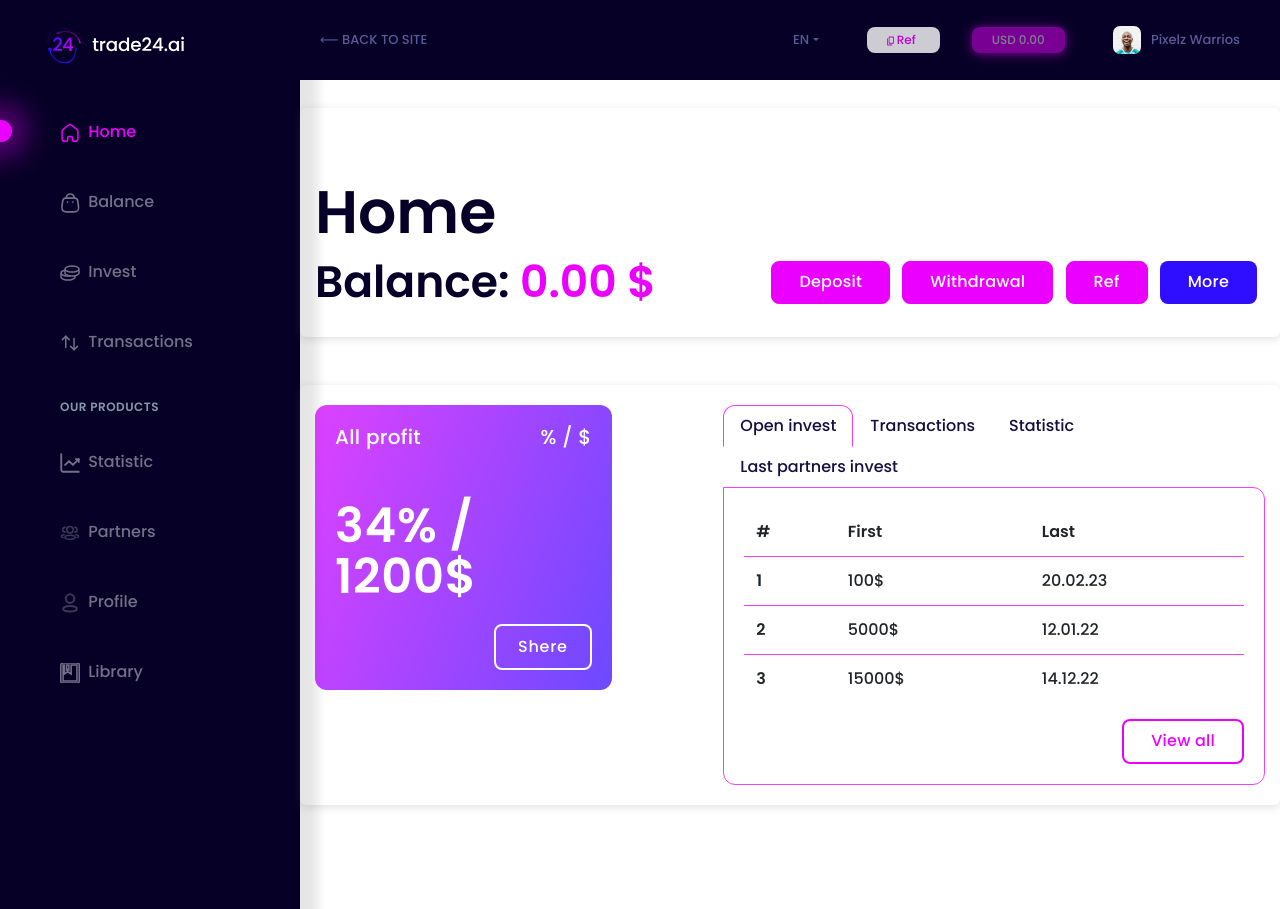
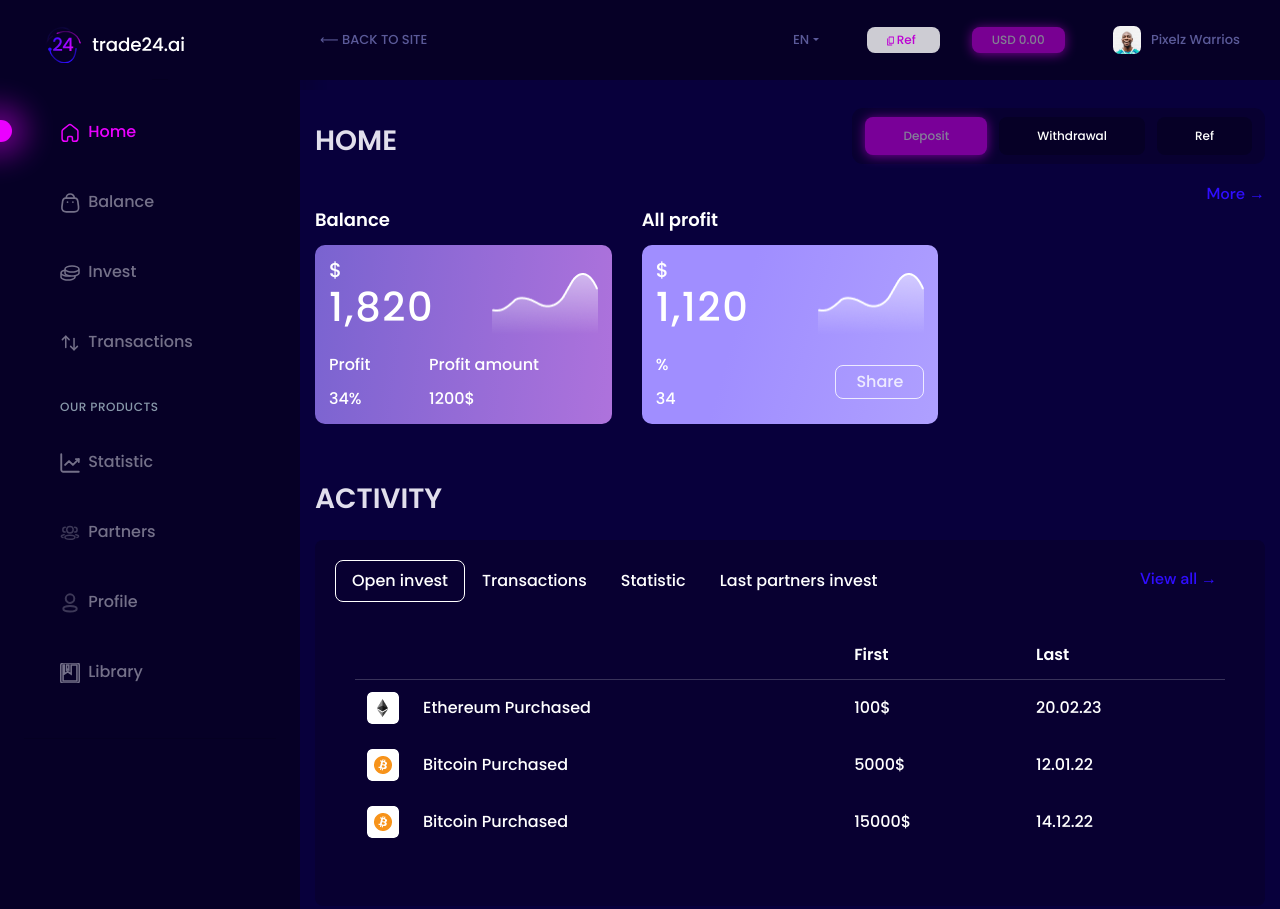
Before and after one commit to dimores28/CabinetTR24, a website: page app/index.html in a window 1280 px wide. Shown: the top 909 px of the page. Drawn offline with Linux system fonts and the light colour scheme; files whose address does not match are found by name.

Commit message:
made home page on a new layout

```diff
--- a/app/index.html
+++ b/app/index.html
@@ -223,48 +223,76 @@
       </aside>
 
       <main class="main" id="main">
-         <div class="container substrate">
-            <p class="h1 mt-5">Home</p>
-            <div class="home-nav">
-               <p class="h3">
-                  Balance: <span class="text-pinck">0.00 $</span>
-               </p>
-               <div role="button group" aria-label="Button group">
-                  <button type="button" id="openDepositModal" class="btn btn-primary mr-2 mb-2 home-nav__btn"
+         <div class="container">
+            <div class="main-heading">
+               <h1 class="section-heading">Home</h1>
+               <div class="main-btn-group">
+                  <button type="button" id="openDepositModal" class="main-buttons main-buttons_big  mr-2"
                      data-toggle="modal" data-target="#exampleModal">
                      Deposit
                   </button>
-                  <button type="button" id="openWithdrawalModal" class="btn btn-primary mr-2 mb-2 home-nav__btn"
+                  <button type="button" id="openWithdrawalModal" class="secondary-buttons mr-2"
                      data-toggle="modal" data-target="#exampleModal">
                      Withdrawal
                   </button>
-                  <button type="button" class="btn btn-primary mr-2 mb-2 home-nav__btn refs">
+                  <button type="button" class="secondary-buttons refs">
                      Ref
                   </button>
-                  <button type="button" class="btn btn-dark mr-2 mb-2 home-nav__btn">
-                     More
-                  </button>
+               </div>
+            </div>
+            <div class="deteils-block">
+               <a href="#" class="linck"><span>More</span>&#8594;</a>
+            </div>
+
+            <div class="row">
+                  <div class="col-12 col-sm-6 col-md-5 col-xl-4 mb-4">
+                     <div class="card-heading">Balance</div>
+                     <div class="card card-balance">
+                        <div class="card__header">
+                           <h5 class="card__title">$</h5>
+                        </div>
+                        <div class="card__body">
+                           <p class="card__sum">1,820</p>
+                           <img src="images/card/trend.png" class="card__img" alt="progress" width="106" height="69">
+                        </div>
+                        <div class="card__footer">
+                           <div class="card-balance__cell">
+                              <p>Profit</p>
+                              <p>34%</p>
+                           </div>
+                           <div class="card-balance__cell card-balance__cell-centr">
+                              <p>Profit amount</p>
+                              <p>1200$</p>
+                           </div>
                         </div>
                      </div>
                   </div>
 
-         <div class="container substrate mt-5">
-            <div class="row justify-content-between">
-               <div class="col-sm-8 col-md-4 mb-5">
+                  <div class="col-12 col-sm-6 col-md-5 col-xl-4 mb-4">
+                     <div class="card-heading">All profit</div>
                      <div class="card card-profit">
-                     <div class="card-profit__header">
-                        <h5 class="card-title">All profit</h5>
-                        <h5 class="card-title">% / $</h5>
+                        <div class="card__header card-profit__header">
+                           <h5 class="card__title">$</h5>
                         </div>
-                     <div class="card-body card-profit__body">
-                        <p class="card-text">34% / 1200$</p>
-                        <div class="text-right">
-                           <a href="#" class="btn card-profit__btn">Shere</a>
+                        <div class="card__body">
+                           <p class="card__sum">1,120</p>
+                           <img src="images/card/trend.png" class="card__img" alt="progress" width="106" height="69">
+                        </div>
+                        <div class="card__footer card-profit__footer">
+                           <div class="card-profit__cell">
+                              <p>%</p>
+                              <p>34</p>
+                           </div>
+                           <a href="#" class="card-profit__btn">Share</a>
                         </div>
                      </div>
                   </div>
             </div>
-               <div class="col-sm-12 col-md-7">
+         </div>
+
+         <div class="container activity">
+            <h2 class="section-heading">ACTIVITY</h2>
+            <div class="tab-back">
                <nav>
                   <div class="nav nav-tabs" id="home-tabs" role="tablist">
                      <a class="nav-item nav-link active" id="open-invest-tab" data-toggle="tab" href="#open-invest"
@@ -276,7 +304,10 @@
                         role="tab" aria-controls="nav-statistic" aria-selected="false">Statistic</a>
                      <a class="nav-item nav-link" id="nav-partners-tab" data-toggle="tab" href="#nav-partners"
                         role="tab" aria-controls="nav-partners" aria-selected="false">Last partners invest</a>
+
+                     <a href="#" class="linck view-linck"><span>View all</span>&#8594;</a>
                   </div>
+
                </nav>
                <div class="tab-content" id="home-tabsContent">
                   <div class="tab-pane fade show active" id="open-invest" role="tabpanel"
@@ -285,32 +316,39 @@
                         <table class="table">
                            <thead>
                               <tr>
-                                    <th scope="col">#</th>
+                                 <th scope="col"></th>
+                                 <th scope="col"></th>
                                  <th scope="col">First</th>
                                  <th scope="col">Last</th>
                               </tr>
                            </thead>
                            <tbody>
                               <tr>
-                                    <th scope="row">1</th>
+                                 <th scope="row" class="img-ceill">
+                                    <img src="images/home/eth.png" class="crypto-icon" alt="crypto icon" width="32" height="32">
+                                 </th>
+                                 <td>Ethereum Purchased</td>
                                  <td>100$</td>
                                  <td>20.02.23</td>
                               </tr>
                               <tr>
-                                    <th scope="row">2</th>
+                                 <th scope="row" class="img-ceill">
+                                    <img src="images/home/btc.png" class="crypto-icon" alt="crypto icon" width="32" height="32">
+                                 </th>
+                                 <td>Bitcoin Purchased</td>
                                  <td>5000$</td>
                                  <td>12.01.22</td>
                               </tr>
                               <tr>
-                                    <th scope="row">3</th>
+                                 <th scope="row" class="img-ceill">
+                                    <img src="images/home/btc.png" class="crypto-icon" alt="crypto icon" width="32" height="32">
+                                 </th>
+                                 <td>Bitcoin Purchased</td>
                                  <td>15000$</td>
                                  <td>14.12.22</td>
                               </tr>
                            </tbody>
                         </table>
-                           <div class="text-right">
-                              <a href="#" class="btn btn-outline-danger" role="button">View all</a>
-                           </div>
                      </div>
                   </div>
                   <div class="tab-pane fade" id="nav-transactions" role="tabpanel"
@@ -340,9 +378,6 @@
                               </tr>
                            </tbody>
                         </table>
-                           <div class="text-right">
-                              <a href="#" class="btn btn-outline-danger" role="button">View all</a>
-                           </div>
                      </div>
                   </div>
                   <div class="tab-pane fade" id="nav-statistic" role="tabpanel" aria-labelledby="nav-statistic-tab">
@@ -371,9 +406,6 @@
                               </tr>
                            </tbody>
                         </table>
-                           <div class="text-right">
-                              <a href="#" class="btn btn-outline-danger" role="button">View all</a>
-                           </div>
                      </div>
                   </div>
                   <div class="tab-pane fade" id="nav-partners" role="tabpanel" aria-labelledby="nav-partners-tab">
@@ -397,10 +429,6 @@
                               </tr>
                            </tbody>
                         </table>
-                           <div class="text-right">
-                              <a href="#" class="btn btn-outline-danger" role="button">View all</a>
-                           </div>
-                        </div>
                      </div>
                   </div>
                </div>
@@ -428,7 +456,7 @@
             </div>
             <div class="toast-body">
                <input id="copyTarget" value="https://github.com/zenorocha/clipboard.js.git" class="toast-text mr-1" />
-               <button type="button" class="toast-btn" id="copyToastBtn" aria-label="Copy button"
+               <button type="button" class="toast-btn copyToastBtn" id="copyToastBtn" aria-label="Copy button"
                   data-clipboard-target="#copyTarget" data-toggle="tooltip" data-placement="top" title="Copy to ref">
                   <svg xmlns="http://www.w3.org/2000/svg" width="16" height="16" fill="currentColor"
                      class="bi bi-clipboard" viewBox="0 0 16 16">
--- a/app/less/_fonts.css
+++ b/app/less/_fonts.css
@@ -15,3 +15,12 @@
     font-style: normal;
     font-display: swap;
 }
+
+@font-face {
+    font-family: 'DM Sans';
+    src: url('../fonts/DMSans-Medium.woff2') format('woff2'),
+        url('../fonts/DMSans-Medium.ttf') format('truetype');
+    font-weight: 500;
+    font-style: normal;
+    font-display: swap;
+}
--- a/app/less/_footer.less
+++ b/app/less/_footer.less
@@ -1,5 +1,4 @@
 .footer {
    grid-area: footer;
-   padding: 25px 20px 20px;
-   margin-top: 30px;
+   padding: 30px 20px;
 }
--- a/app/less/_grid.less
+++ b/app/less/_grid.less
@@ -5,7 +5,7 @@
    "aside main"
    "aside footer";
    grid-template-columns: minmax(220px, 300px) auto;
-   grid-template-rows: auto auto auto;
+   grid-template-rows: minmax(80px, 90px) auto 70px;
    overflow: hidden;
    max-width: 1920px;
    margin: 0 auto;
@@ -15,18 +15,19 @@ body, html {
   font-family:'Poppins', sans-serif;
   font-weight: 500;
   color: #060028;
-}
-.h1, .h2, .h3, .h4
-h1, h2, h3, h4 {
-  font-weight: 600;
+  background: #08003C;
 }
 
-.h1, h1 {
-  font-size: 60px;
-}
-
-.h3, h3 {
-  font-size: 44px;
+.section-heading {
+  font-family: 'Poppins';
+  font-style: normal;
+  font-weight: 700;
+  font-size: 28px;
+  line-height: 42px;
+  text-transform: uppercase;
+  color: #E1DFEC;
+  margin-top: 30px;
+  margin-bottom: 20px;
 }
 
 
@@ -42,7 +43,25 @@ h1, h2, h3, h4 {
   border-radius: 8px;
 }
 
-// secondary buttons
+.main-buttons_big {
+  border: none;
+  padding: 10px 38px;
+  animation: 1.5s linear infinite dlink;
+}
+
+.secondary-buttons {
+  font-family: 'Poppins';
+  font-style: normal;
+  font-weight: 500;
+  font-size: 12px;
+  line-height: 18px;
+  color: #FFFFFF;
+  border: none;
+
+  padding: 10px 38px;
+  background: #060026;
+  border-radius: 8px;
+}
 
 .service-buttons {
   font-family: 'Poppins';
@@ -166,6 +185,7 @@ h1, h2, h3, h4 {
    grid-area: main;
    min-height: 100vh;
    position: relative;
+   background: #08003C;
 }
 
 .form-label {
@@ -242,22 +262,27 @@ h1, h2, h3, h4 {
 
 
 .nav-tabs .nav-item.show .nav-link, .nav-tabs .nav-link.active {
-  color: #150E41;
-  background-color: #fff;
-  border-color: rgba(235, 0, 255, 0.75) rgba(235, 0, 255, 0.75) #fff;
-  border-bottom: 2px solid #fff;
+  border: 1px solid #FFFFFF;
+  border-radius: 8px;
+  background-color: transparent;
+}
+
+.nav-tabs .nav-link:focus, .nav-tabs .nav-link:hover {
+  border: 1px solid #FFFFFF;
+  border-radius: 8px;
 }
 
 .table td, .table th {
-  border-top: 1px solid rgba(235, 0, 255, 0.75);
+  border-top: 1px solid transparent;
+  vertical-align: middle;
 }
 
 .tab-content .tab-pane .table thead th {
-  border-bottom: 1px solid rgba(235, 0, 255, 0.75);
+  border-bottom: 1px solid rgba(255, 255, 255, 0.2);
 }
 
 .tab-content .table thead th {
-  // border-top: 1px solid rgba(235, 0, 255, 0.75);
+   border-top: 1px solid rgba(255, 255, 255, 0.2);
   border-top: none;
 }
 
@@ -282,20 +307,21 @@ h1, h2, h3, h4 {
   padding-right: 12px;
 }
 
-.table-wrap {
-  border: 1px solid rgba(235, 0, 255, 0.75);
-  border-top-right-radius: 12px;
-  border-bottom-left-radius: 12px;
-  border-bottom-right-radius: 12px;
-  padding: 20px 20px;
+.table {
+  color: #fff;
 }
 
-.nav-tabs .nav-link {
-    border-top-left-radius: 12px;
-    border-top-right-radius: 12px;
+.table-wrap {
+  padding: 20px 20px;
+  margin-top: 10px;
 }
 
-@media (max-width: 362px) {
+// .nav-tabs .nav-link {
+//     border-top-left-radius: 12px;
+//     border-top-right-radius: 12px;
+// }
+
+@media (max-width: 540px) {
   .table-wrap {
      overflow-x: scroll;
   }
@@ -304,3 +330,57 @@ h1, h2, h3, h4 {
 .form-control {
   font-size: 1.2 rem;
 }
+
+.toast {
+  background: #080031;
+  border-radius: 11px;
+}
+
+.toast-header {
+  color: #fff;
+  background: #080031;
+  border-top-left-radius: 11px;
+  border-top-right-radius: 11px;
+}
+
+.close {
+  color: #f8f9fa;
+}
+
+.copyToastBtn {
+  color: #EB00FF;
+}
+
+.toast-text {
+  font-family: 'Poppins';
+  font-style: normal;
+  font-weight: 400;
+  font-size: 14px;
+  line-height: 21px;
+  color: rgba(255, 255, 255, 0.7);
+  background: #080031;
+  border: none;
+}
+
+.linck {
+  font-family: 'DM Sans', sans-serif;
+  font-style: normal;
+  font-weight: 500;
+  font-size: 16px;
+  line-height: 21px;
+  color: #2F0DFF !important;
+  text-decoration: none;
+  transition: all 0.2s ease-in;
+
+  span {
+    margin-right: 4px;
+  }
+}
+
+.linck:hover,
+.linck:focus,
+.linck:active {
+  color: #fff !important;
+  text-decoration: none;
+
+}
--- a/app/less/_home.less
+++ b/app/less/_home.less
@@ -2,53 +2,149 @@
    display: flex;
    align-items: center;
    justify-content: space-between;
+}
 
-   // &__btn {
-   //    min-width: 108px;
-   // }
+.main-heading {
+   display: flex;
+   align-items: center;
+   justify-content: space-between;
+}
+
+.main-btn-group {
+   padding: 9px 13px;
+   background: #080031;
+   border-radius: 11px;
+}
+
+.deteils-block {
+   text-align: right;
+}
+
+.card-heading {
+   font-family: 'Poppins', sans-serif;
+   font-style: normal;
+   font-weight: 700;
+   font-size: 18px;
+   line-height: 27px;
+   color: #FFFFFF;
+   margin-bottom: 12px;
+
+
+   &__linck {
+      margin-left: auto;
+   }
+}
+
+.card {
+   border: none;
+   border-radius: 10px;
+   color: #fff;
+   padding: 13px 14px;
+
+   &__title {
+      font-family: 'Poppins';
+      font-style: normal;
+      font-weight: 500;
+      font-size: 20px;
+      line-height: 24px;
+      margin-bottom: 0;
+   }
+
+   &__body {
+      display: flex;
+      align-items: center;
+      justify-content: space-between;
+      margin-top: -5px;
+   }
+
+   &__img {
+      margin-top: -15px;
+   }
+
+
+   &__sum {
+      font-family: 'Poppins';
+      font-style: normal;
+      font-weight: 500;
+      font-size: 40px;
+      line-height: 60px;
+      letter-spacing: 0.04em;
+   }
+
+   &__footer {
+      display: flex;
+      align-items: center;
+   }
+}
+
+.card-balance {
+   background: linear-gradient(277.03deg, #EB00FF 3.58%, rgba(246, 145, 255, 0.87) 47.58%,
+   rgba(147, 129, 255, 0.75) 96.52%);
+   background-size: 400% 400%;
+	animation: gradient 6s ease infinite;
+
+   &__cell p{
+      margin-bottom: 10px;
+   }
+
+   &__cell p:last-child {
+      margin-bottom: 0;
+   }
+
+   &__cell-centr {
+      margin: 0 auto;
+   }
+
 }
 
 .card-profit {
-   border: none;
-   background: linear-gradient(110.74deg, rgba(235, 0, 255, 0.75) -17.43%, rgba(47, 13, 255, 0.75) 108.14%);
-   border-radius: 12px;
-
-   &__header {
-      display: flex;
-      justify-content: space-between;
-      align-items: center;
-      padding: 20px;
-
-      color: #FFFFFF;
-      font-weight: 600;
-      font-size: 20px;
-      line-height: 106.8%;
-      letter-spacing: 0.015em;
-   }
-
-   &__body {
-      color: #FFFFFF;
-      font-weight: 600;
-      font-size: 48px;
-      line-height: 106.8%;
-      letter-spacing: 0.015em;
-   }
+   background: linear-gradient(105.87deg, #A08EFF 18.71%, #CAC1FF 66.45%, #2F0DFF 120.18%);
+   background-size: 400% 400%;
+	animation: gradient 6s ease infinite;
 
    &__btn {
       color: #FFFFFF;
-      border: 2px solid #FFFFFF;
+      opacity: 0.8;
+      border: 1px solid #FFFFFF;
       border-radius: 8px;
-      padding: 9px 22px;
+      padding: 4px 20px;
       transition: all 0.4s ease-in;
    }
 
    &__btn:hover,
    &__btn:focus,
    &__btn:active {
-      color: #EB00FF;
-      background: #FFFFFF;
-      border: 2px solid #FFFFFF;
+      background: #2F0DFF;
+      color: #FFFFFF;
+      text-decoration: none;
+      border: 1px solid #FFFFFF;
    }
+
+   &__footer {
+      display: flex;
+      align-items: center;
+      justify-content: space-between;
+   }
+
+   &__cell p{
+      margin-bottom: 10px;
+   }
+
+   &__cell p:last-child {
+      margin-bottom: 0;
+   }
+}
+
+@keyframes gradient {
+	0% {
+		background-position: 0% 50%;
+	}
+	50% {
+		background-position: 100% 50%;
+	}
+	100% {
+		background-position: 0% 50%;
+	}
 }
 
 .text-pinck {
@@ -56,33 +152,56 @@
 }
 
 #home-tabs a {
-   color: #150E41;
+   color: #fff;
 }
 
 @media (max-width: 768px) {
-   .home-nav {
+   .main-heading {
       flex-direction: column;
       align-items: flex-start;
+      margin-bottom: 20px;
+   }
 
-      &__btn {
-         margin-top: 15px;
-      }
+   .deteils-block {
+      margin-bottom: 30px;
+      text-align: left;
    }
  }
 
-@media (max-width: 575.98px) {
-   .card-profit {
-      &__body {
-         font-size: 40px;
-      }
+@media (max-width: 452px) {
+   .main-btn-group {
+      width: 100%;
+   }
+
+   .main-btn-group button{
+      display: block;
+      margin-bottom: 16px;
+      width: 100%;
+
    }
 }
 
+.activity {
+   margin-bottom: 48px;
+}
 
-@media (max-width: 320.98px) {
-   .card-profit {
-      &__body {
-         font-size: 36px;
-      }
-   }
+.tab-back {
+   background: #080031;
+   border-radius: 8px;
+   padding: 20px;
+   position: relative;
 }
+
+.view-linck {
+   padding: .5rem 1rem;
+   margin-left: auto;
+   padding-left: 20px;
+}
+
+.crypto-icon {
+   border-radius: 5px;
+}
+
+.img-ceill {
+   width: 40px;
+}
```
Also changed, not shown: app/css/_footer.min.css, app/css/_grid.min.css, app/css/_home.min.css, app/css/main.min.css, app/fonts/DMSans-Medium.ttf (added), app/fonts/DMSans-Medium.woff2 (added), app/images/card/trend.png (added), app/images/home/btc.png (added), app/images/home/eth.png (added), 4 other files. Lines whose indentation alone changed are shown as unchanged.
